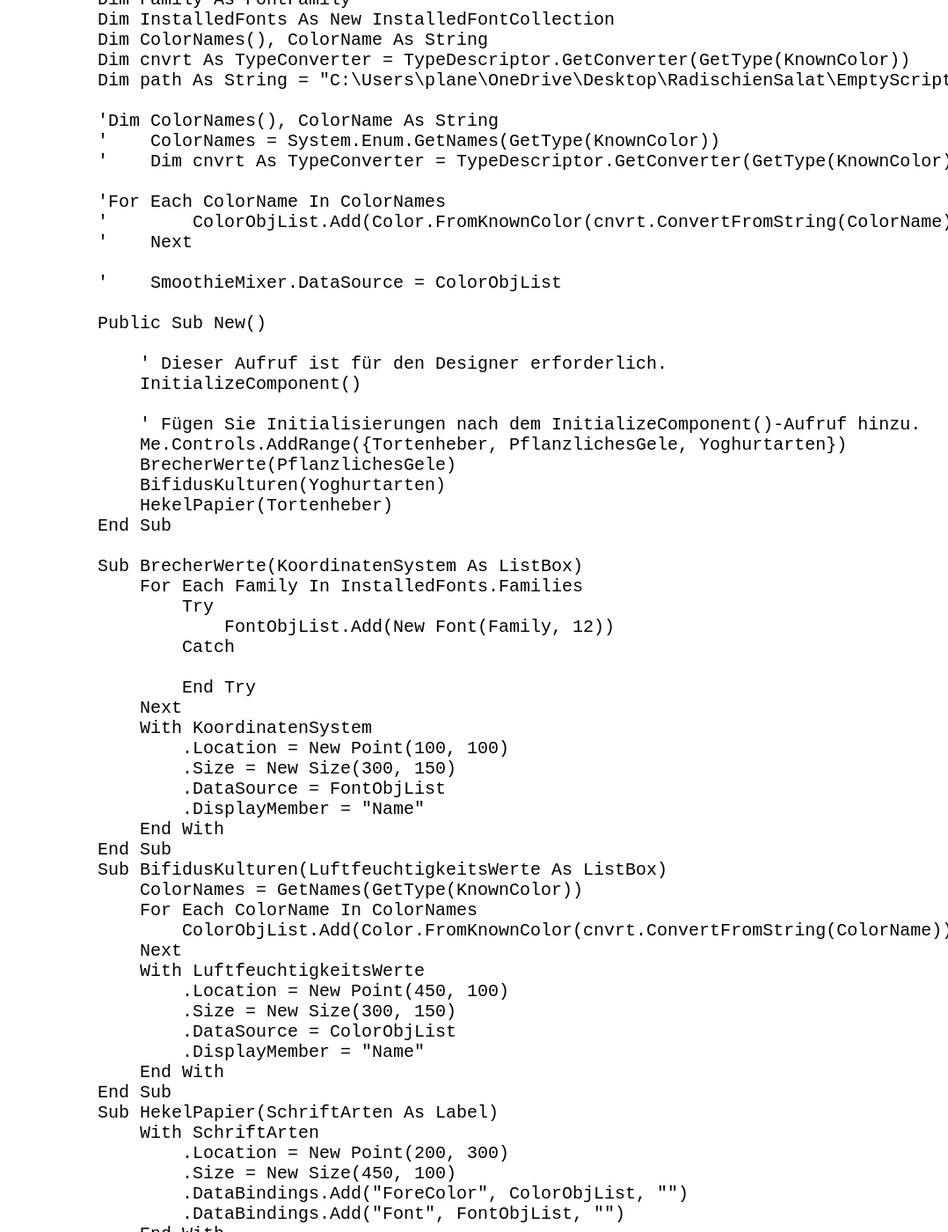
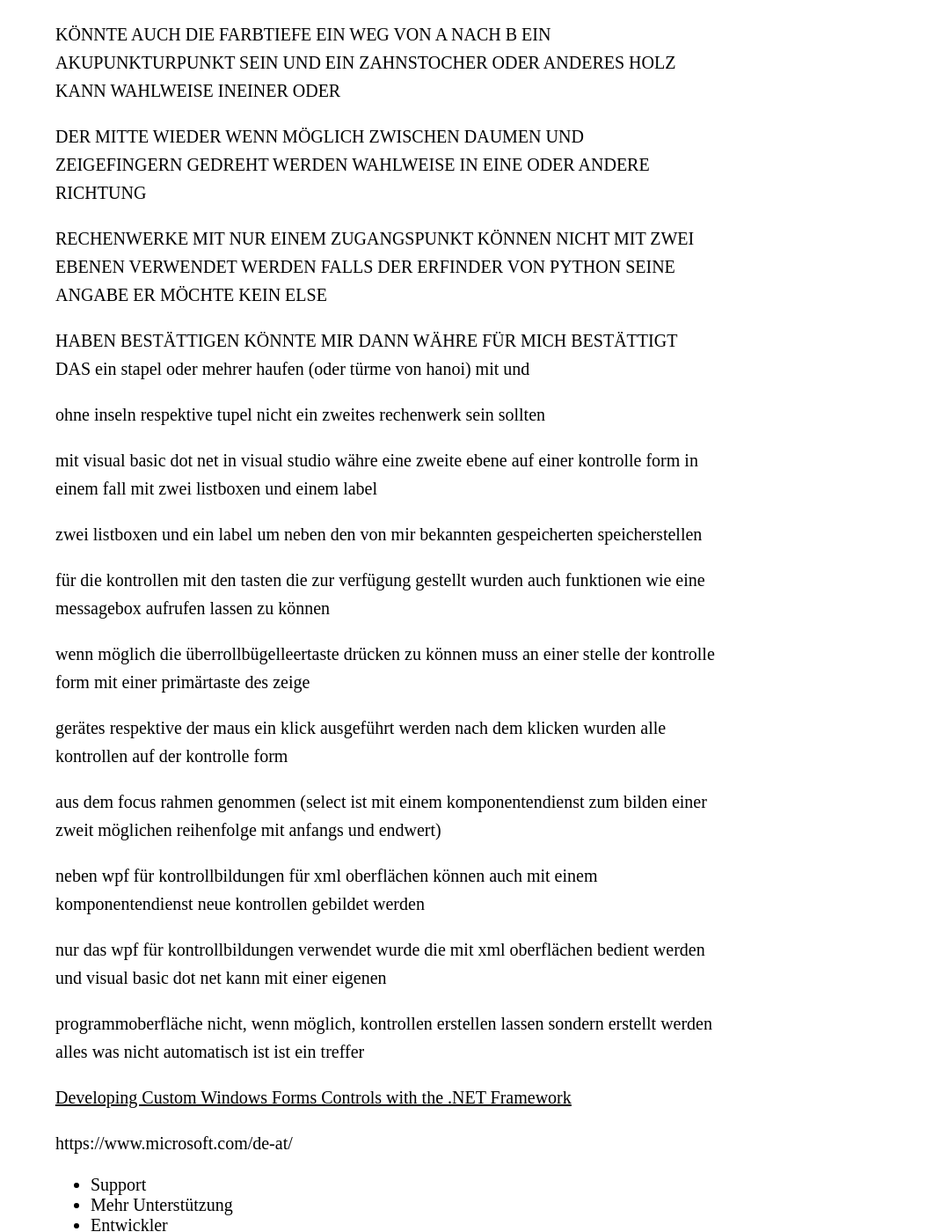
Before and after one commit to ledlightjungledStefan/Osterei, a Jekyll site: the page built from _posts/2022-08-31-Windows10Umgebungsvariablen.markdown, in a window 1280 px wide and 1400 px high, scrolled down 2586 px. Shown: the whole window at 88% size, without its empty margins (202-1280 px from the left). Built offline with Jekyll 4.4.1, drawn with Linux system fonts in a browser that asks for light colours; some web fonts are replaced; some of the changed text lies outside the part shown.

Commit message:
Update 2022-08-31-Windows10Umgebungsvariablen.markdown

```diff
--- a/_posts/2022-08-31-Windows10Umgebungsvariablen.markdown
+++ b/_posts/2022-08-31-Windows10Umgebungsvariablen.markdown
@@ -87,6 +87,108 @@
 REROOT AND KEEP AN EYE ON KEYUP EVENTS
 STOP
 
+    Private Sub Form1_Click(sender As Object, e As EventArgs) Handles Me.Click
+        Me.ActiveControl = Nothing
+        MessageBox.Show("")
+    End Sub
+
+Wie gesagt visual studio hat unter den Kartekartenreitern drei Felder, rechteckige,
+die mit ctrl respektive strg plus F2 gewählt werden können.
+
+Oft können ähnliche Bereiche mit der Tabulatortaste gewechselt werden.
+EIN BLATT GEHALTEN ZWISCHEN DAUMEN UND ZEIGEFINGERN
+
+KANN EINEN ANFANGS ODER ENDPUNKT ALS EINEN INHALT BEWEGT WERDEN
+EIN BLATT MIT INHALT ZWISCHEN DEN DAUMEN UND ZEIGEFINGERN
+
+ALS ANFANGS ODER ENDWERT KANN BEWEGT WERDEN VON EINS NACH ZWEI
+ODER ZWEI NACH EINS
+
+LICHTINTENSITÄTEN ÄNDERN DIE SICHTBAREN FARBWERTE
+NACHDEM DIE SICHTBAREN FARBWERTE GEÄNERT WERDEN KÖNNEN
+
+KÖNNTE AUCH DIE FARBTIEFE EIN WEG VON A NACH B EIN AKUPUNKTURPUNKT SEIN
+UND EIN ZAHNSTOCHER ODER ANDERES HOLZ KANN WAHLWEISE INEINER ODER
+
+DER MITTE WIEDER WENN MÖGLICH ZWISCHEN DAUMEN UND ZEIGEFINGERN
+GEDREHT WERDEN WAHLWEISE IN EINE ODER ANDERE RICHTUNG
+
+RECHENWERKE MIT NUR EINEM ZUGANGSPUNKT KÖNNEN NICHT MIT ZWEI EBENEN VERWENDET WERDEN
+FALLS DER ERFINDER VON PYTHON SEINE ANGABE ER MÖCHTE KEIN ELSE
+
+HABEN BESTÄTTIGEN KÖNNTE MIR DANN WÄHRE FÜR MICH BESTÄTTIGT DAS
+ein stapel oder mehrer haufen (oder türme von hanoi) mit und
+
+ohne inseln respektive tupel
+nicht ein zweites rechenwerk sein sollten
+
+mit visual basic dot net in visual studio währe eine zweite ebene auf einer
+kontrolle form in einem fall mit zwei listboxen und einem label
+
+zwei listboxen und ein label
+um neben den von mir bekannten gespeicherten speicherstellen
+
+für die kontrollen mit den tasten die zur verfügung gestellt wurden
+auch funktionen wie eine messagebox aufrufen lassen zu können
+
+wenn möglich die überrollbügelleertaste drücken zu können muss
+an einer stelle der kontrolle form mit einer primärtaste des zeige
+
+gerätes respektive der maus ein klick ausgeführt werden
+nach dem klicken wurden alle kontrollen auf der kontrolle form
+
+aus dem focus rahmen genommen (select ist mit einem komponentendienst
+zum bilden einer zweit möglichen reihenfolge mit anfangs und endwert)
+
+neben wpf für kontrollbildungen für xml oberflächen können auch mit
+einem komponentendienst neue kontrollen gebildet werden
+
+nur das wpf für kontrollbildungen verwendet wurde die mit xml oberflächen
+bedient werden und visual basic dot net kann mit einer eigenen
+
+programmoberfläche nicht, wenn möglich, kontrollen erstellen lassen
+sondern erstellt werden alles was nicht automatisch ist ist ein treffer
+
+[Developing Custom Windows Forms Controls with the .NET Framework](https://learn.microsoft.com/en-us/dotnet/desktop/winforms/controls/developing-custom-windows-forms-controls?view=netframeworkdesktop-4.8)
+
+https://www.microsoft.com/de-at/
+- Support
+- Mehr Unterstützung
+- Entwickler
+- Documentation
+- .NET
+- Windows Forms (.NET Framework)
+- Windows Forms Controls
+- Developing Custom Windows Forms Controls with the .NET Framework
+
+DIE TREFFER WERDEN NICHT IMMER BESTÄTTIGT RUFZEICHEN
+NACHDEM WPF ZUM BILDEN VON KONTROLLEN FÜR INTERNETSEITEN
+
+GEBILDET WERDEN KANN UND ASP DOT NET NICHT DADURCH BETROFFEN SEIN MUSS
+MUSS ES AUCH KEINE ART VON BESTÄTTIGUNG GEBEN
+
+SVG XML ZEILEN BIETEN BEIM ANMELDEN ÜBER USER AGENTS AUTOMATSICHE BOT
+SCRIPTS DEN EINTRAG FÜR STANDALONE EINGABEN MIT YES
+
+EINEN NÄCHSTE SCHERHEITSSTUFE FÜR INTERAKTIONEN ÜBER EIN NETZWERK IST
+DAS SDK UMGEBUNGEN SCHABLONEN ZUR VERFÜGUNG HABEN FÜR ARBEITEN MIT
+
+GITHUB ZUM BEISPIEL BLAZOR ODER RAZOR NUR SIND DIE SCHABLONEN NICHT
+IN VISUAL BASIC DOT NET ERHÄLTLICH SONDERN EHER MIT C RAUTE
+
+    Private Sub Form1_Click(sender As Object, e As EventArgs) Handles Me.Click
+        Me.ActiveControl = Nothing
+    End Sub
+
+    Private Sub Form1_KeyUp(sender As Object, e As KeyEventArgs) Handles Me.KeyUp
+        Select Case e.KeyCode
+            Case Keys.Space
+                'KlasseStattMasse(message)
+        End Select
+    End Sub
+
+also keyup
+
     'comments with visual basic dot net are used through a apostrophe symbol
     'type Dim path As String = ""
     'Dim path As String
```
